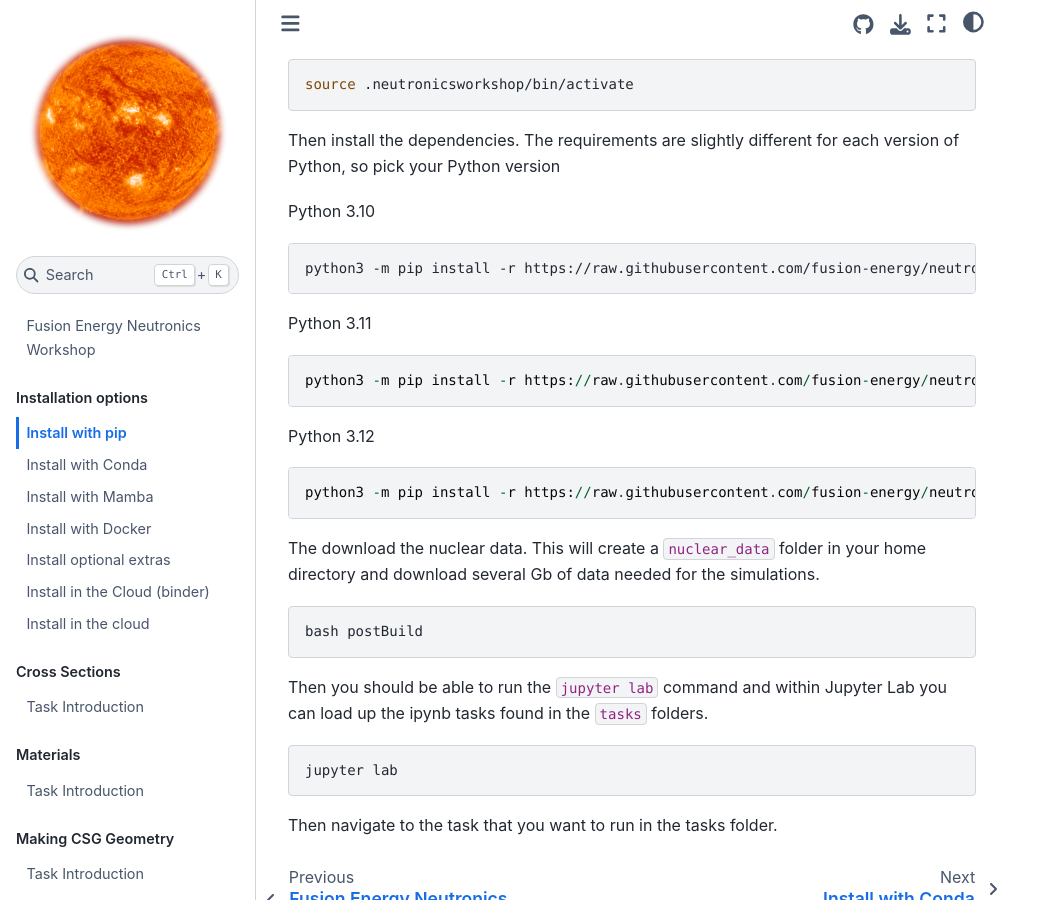
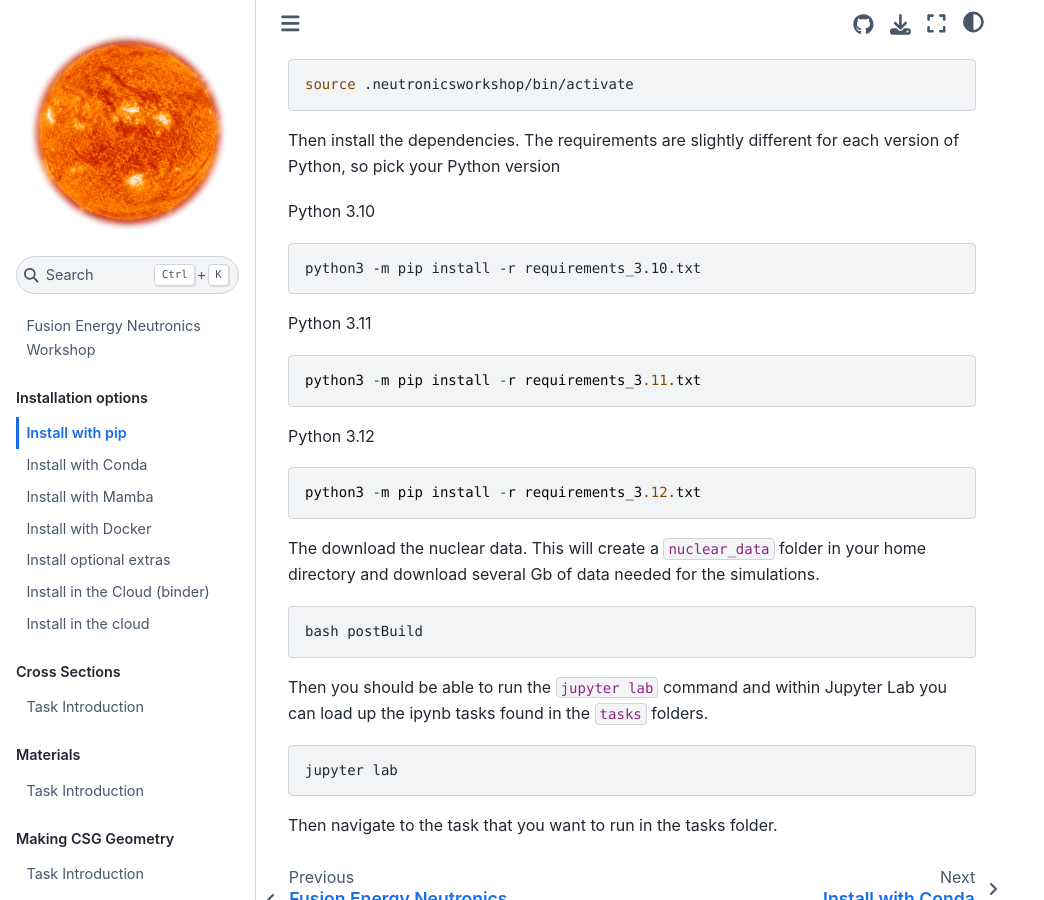
Before and after one commit to fusion-energy/neutronics-workshop, a Jupyter Book: the page built from docs/install_pip.md, in a window 1280 px wide and 900 px high, scrolled down 773 px. Shown: the whole window, without its empty margins (0-1044 px from the left). Built offline with Jupyter Book 1.0.4 settings and Sphinx 7.4.7 and the Sphinx Book theme 1.1.4, drawn with Linux system fonts in a browser that asks for light colours; pages that are not in the unit, such as notebooks, are missing from menus.

````diff
--- a/docs/install_pip.md
+++ b/docs/install_pip.md
@@ -36,15 +36,15 @@
 
 Python 3.10
 ```bash
-python3 -m pip install -r https://raw.githubusercontent.com/fusion-energy/neutronics-workshop/refs/heads/main/equirements_3.10.txt
+python3 -m pip install -r requirements_3.10.txt
 ```
 Python 3.11
 ```
-python3 -m pip install -r https://raw.githubusercontent.com/fusion-energy/neutronics-workshop/refs/heads/main/equirements_3.11.txt
+python3 -m pip install -r requirements_3.11.txt
 ```
 Python 3.12
 ```
-python3 -m pip install -r https://raw.githubusercontent.com/fusion-energy/neutronics-workshop/refs/heads/main/equirements_3.12.txt
+python3 -m pip install -r requirements_3.12.txt
 ```
 
 The download the nuclear data. This will create a ```nuclear_data``` folder in your home directory and download several Gb of data needed for the simulations.
````
Also changed, not shown: 1 other file.
